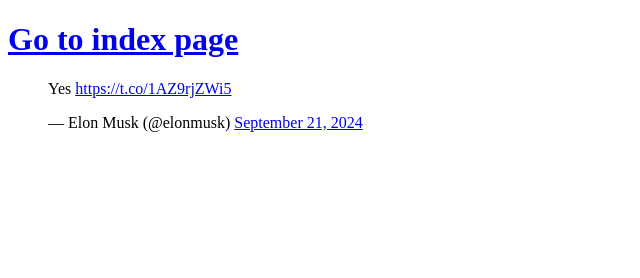
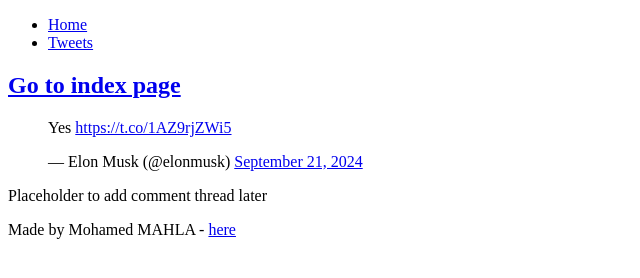
Before and after one commit to simoowolf8/My_First_Portfolio, a plain HTML site: page html_basic/tweets.html in a window 1280 px wide. Shown: the whole page, without its empty margins (0-640 px from the left). Drawn offline with Linux system fonts and the light colour scheme.

Commit message:
container

```diff
--- a/html_basic/tweets.html
+++ b/html_basic/tweets.html
@@ -3,12 +3,33 @@
 <head>
     <meta charset="UTF-8">
     <meta name="viewport" content="width=device-width, initial-scale=1.0">
-    <title>Document</title>
+    <title>Index</title>
 </head>
 <body>
-    <a href="index.html">
-        <h1>Go to index page</h1>
-    </a>
-    <blockquote class="twitter-tweet"><p lang="qst" dir="ltr">Yes <a href="https://t.co/1AZ9rjZWi5">https://t.co/1AZ9rjZWi5</a></p>&mdash; Elon Musk (@elonmusk) <a href="https://twitter.com/elonmusk/status/1837398954750681094?ref_src=twsrc%5Etfw">September 21, 2024</a></blockquote> <script async src="https://platform.twitter.com/widgets.js" charset="utf-8"></script>
+    <!-- Header with navigation -->
+    <header>
+        <ul>
+            <li><a href="index.html">Home</a></li>
+            <li><a href="tweets.html">Tweets</a></li>
+        </ul>
+    </header>
+
+    <!-- Main section with article and aside -->
+    <main>
+        <article>
+            <a href="index.html">
+                <h1>Go to index page</h1>
+            </a>
+            <blockquote class="twitter-tweet"><p lang="qst" dir="ltr">Yes <a href="https://t.co/1AZ9rjZWi5">https://t.co/1AZ9rjZWi5</a></p>&mdash; Elon Musk (@elonmusk) <a href="https://twitter.com/elonmusk/status/1837398954750681094?ref_src=twsrc%5Etfw">September 21, 2024</a></blockquote> <script async src="https://platform.twitter.com/widgets.js" charset="utf-8"></script>
+        </article>
+        <aside>
+            <p>Placeholder to add comment thread later</p>
+        </aside>
+    </main>
+
+    <!-- Footer -->
+    <footer>
+        <p>Made by Mohamed MAHLA - <a href="https://www.google.com" target="_blank">here</a></p>
+    </footer>
 </body>
 </html>
```
Also changed, not shown: html_basic-old/index.html (added, +18 -0 lines), html_basic-old/tweets.html (added, +14 -0 lines), html_basic/index.html (+22 -1 lines), html_basic-old/base_index.html (renamed from html_basic/base_index.html), 1 other file.
